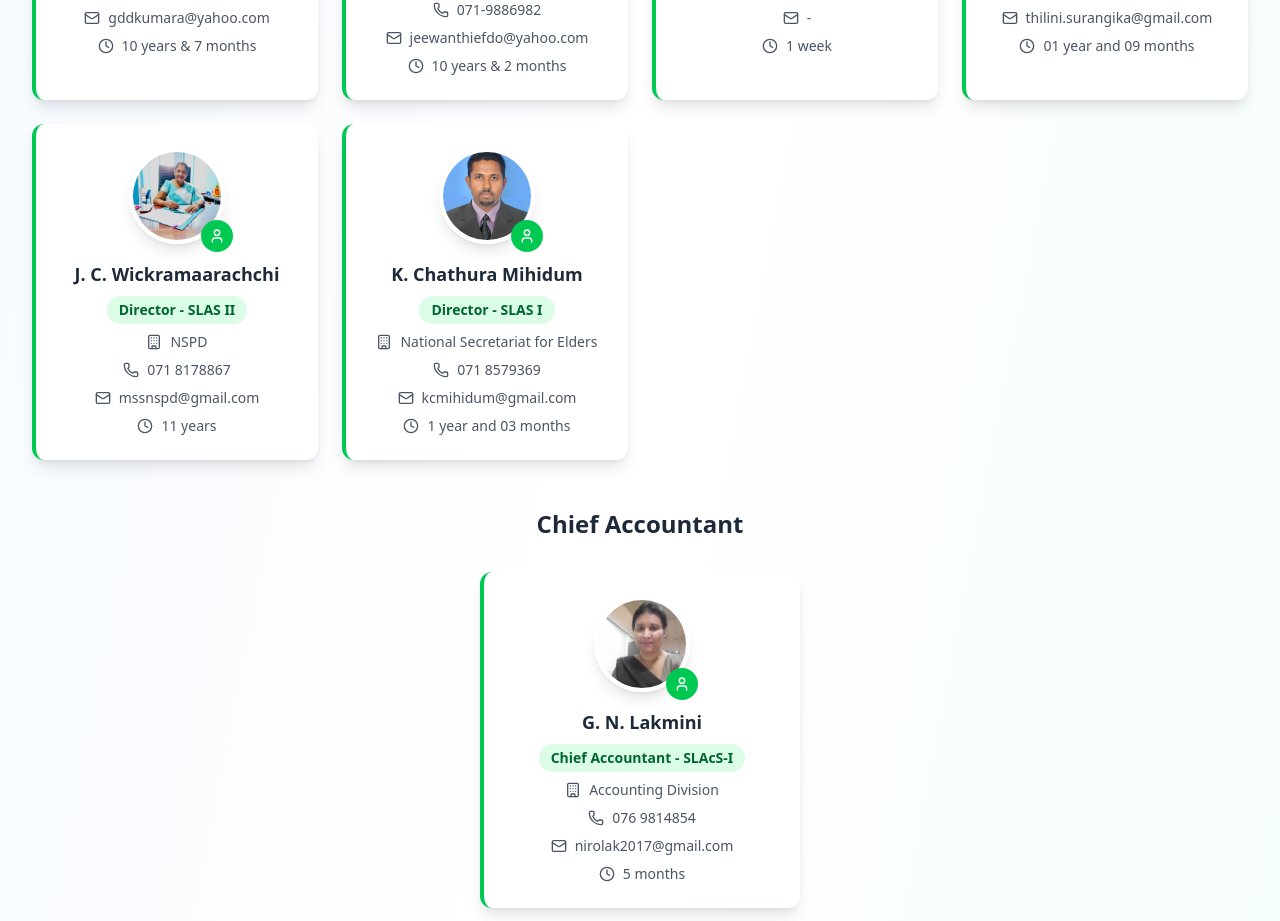
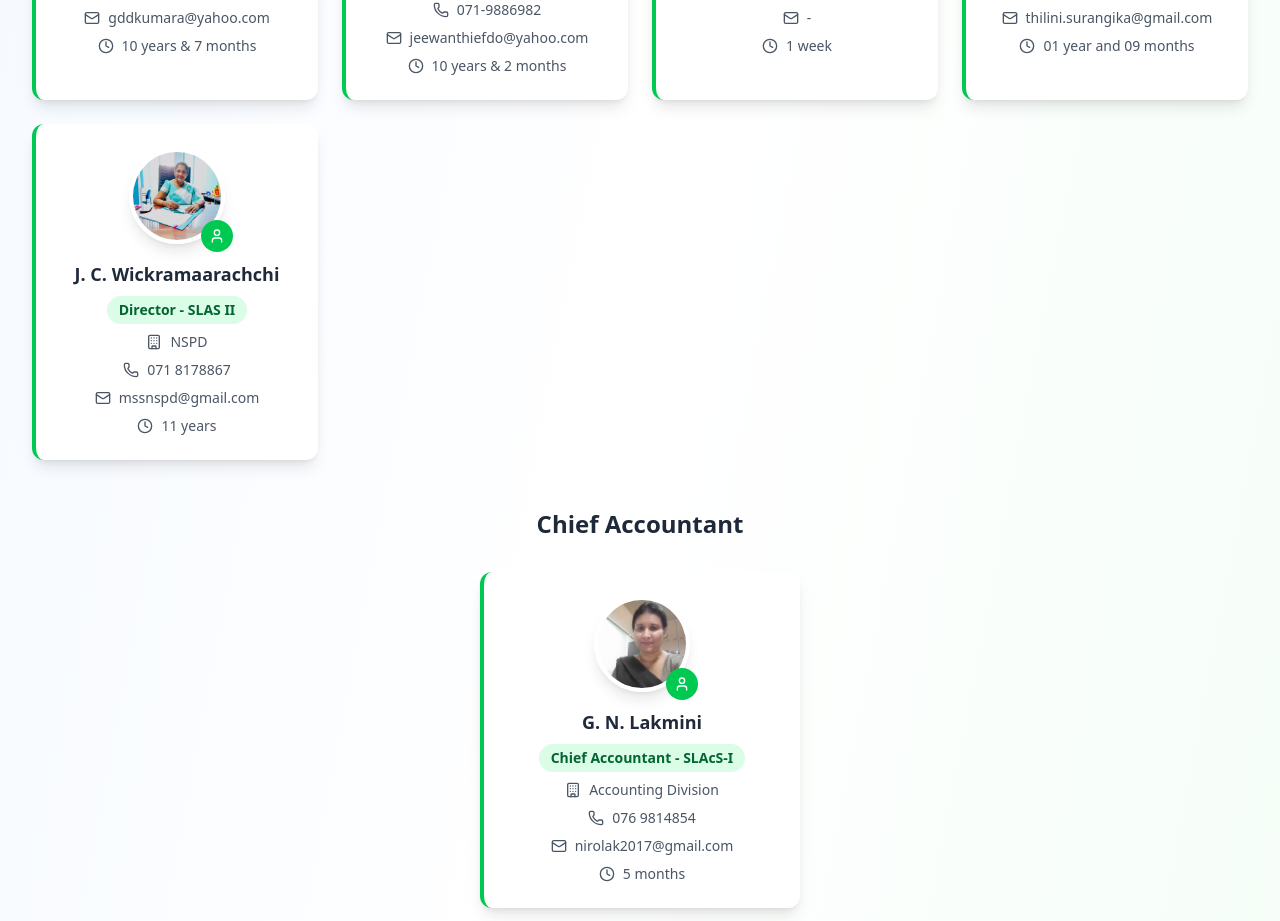
Before and after one commit to nilanga-code/ministry-r, a React (Vite) app: page / in a window 1280 px wide. Shown: the part 3060-3981 px from the top of the page. Built offline with nearby package versions, Linux system fonts and the light colour scheme.

Commit message:
update staffe

```diff
--- a/src/data/staffData.js
+++ b/src/data/staffData.js
@@ -35,7 +35,7 @@ import nspdi2 from '../assets/nspd-s.jpeg';
 import rasika from '../assets/rasika.jpeg';
 import ruwaith from '../assets/ruwaith.jpg';
 import darmasiri from '../assets/darmasiri.jpg';
-import chathura from '../assets/chathura.jpg';
+//import chathura from '../assets/chathura.jpg';
 
 
 export const staffData = {
@@ -275,17 +275,17 @@ export const staffData = {
       joiningDate: "11 years",
       image: jayamali
     },
-    {
-      id: "dir-013",
-      name: "K. Chathura Mihidum",
-      position: "Director - SLAS I",
-      department: "National Secretariat for Elders",
-      education: "MA in Public Management- International University of Japan",
-      phone: "071 8579369",
-      email: "kcmihidum@gmail.com",
-      joiningDate: "1 year and 03 months",
-      image: chathura
-    }
+    // {
+    //   id: "dir-013",
+    //   name: "K. Chathura Mihidum",
+    //   position: "Director - SLAS I",
+    //   department: "National Secretariat for Elders",
+    //   education: "MA in Public Management- International University of Japan",
+    //   phone: "071 8579369",
+    //   email: "kcmihidum@gmail.com",
+    //   joiningDate: "1 year and 03 months",
+    //   image: chathura
+    // }
   ],
   chiefAccountant: {
     id: "ca-001",
```
